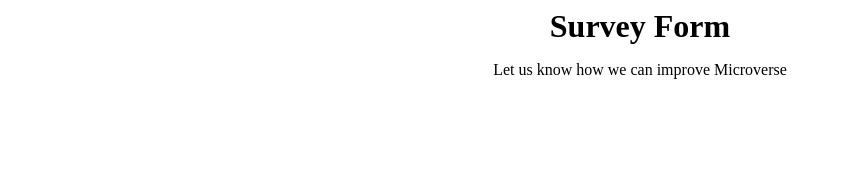
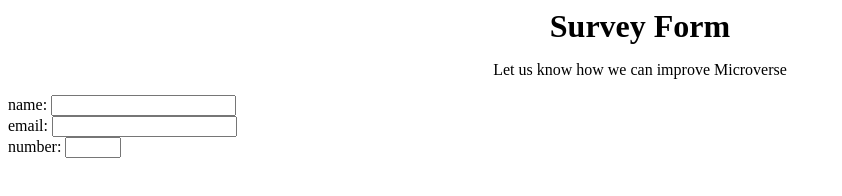
Before and after one commit to andresardila/collaborative-project, a plain HTML site: page index.html in a window 1280 px wide. Shown: the whole page, without its empty margins (0-842 px from the left). Drawn offline with Linux system fonts and the light colour scheme.

Commit message:
Update index.html

```diff
--- a/index.html
+++ b/index.html
@@ -26,7 +26,15 @@
 
     <p align="center" id="description">Let us know how we can improve Microverse</p>
 
+    <form id="survey-form">
+        name:
+      <input id="name" type="text"><br>
+        email:
+        <input id="email" type="email"><br>
+        number:
+        <input id="number" type="number" min="0" max="20">
 
+      </form>
 
     <script  src="js/index.js"></script>
   </body>
```
